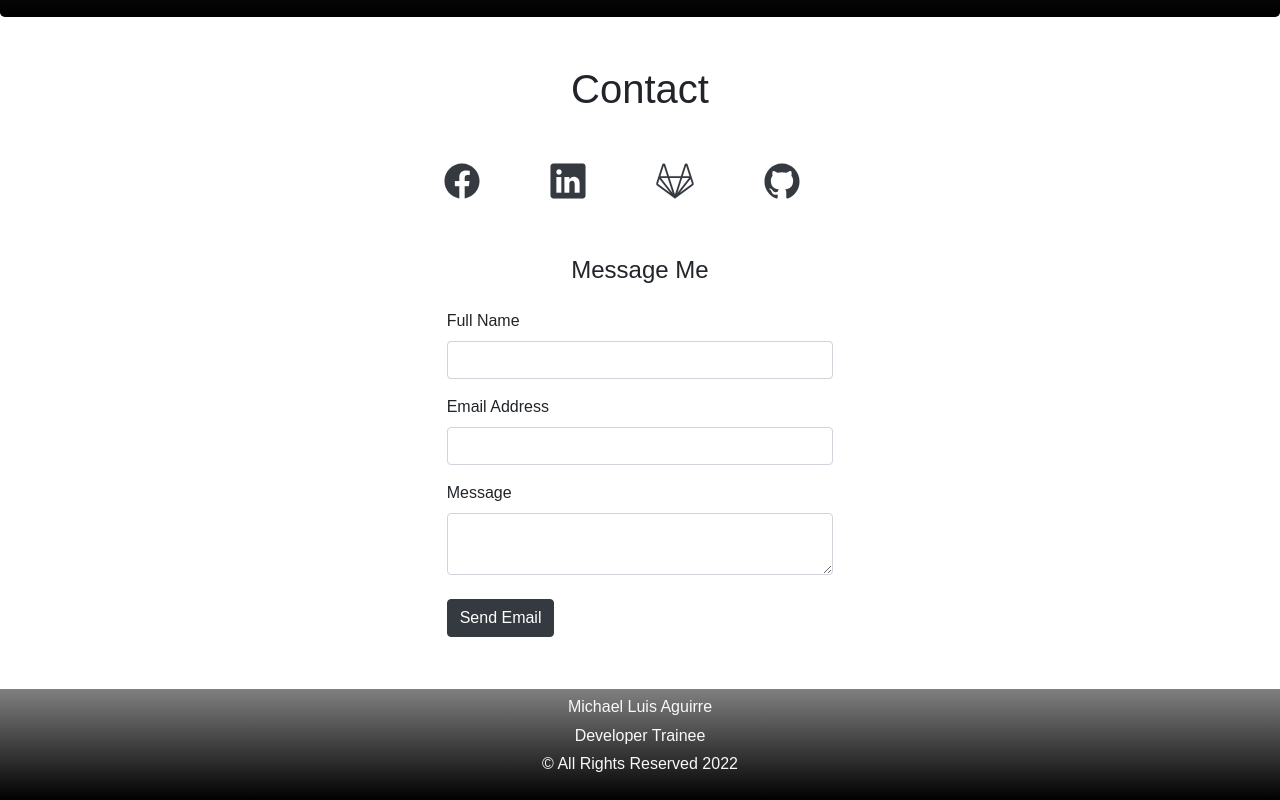
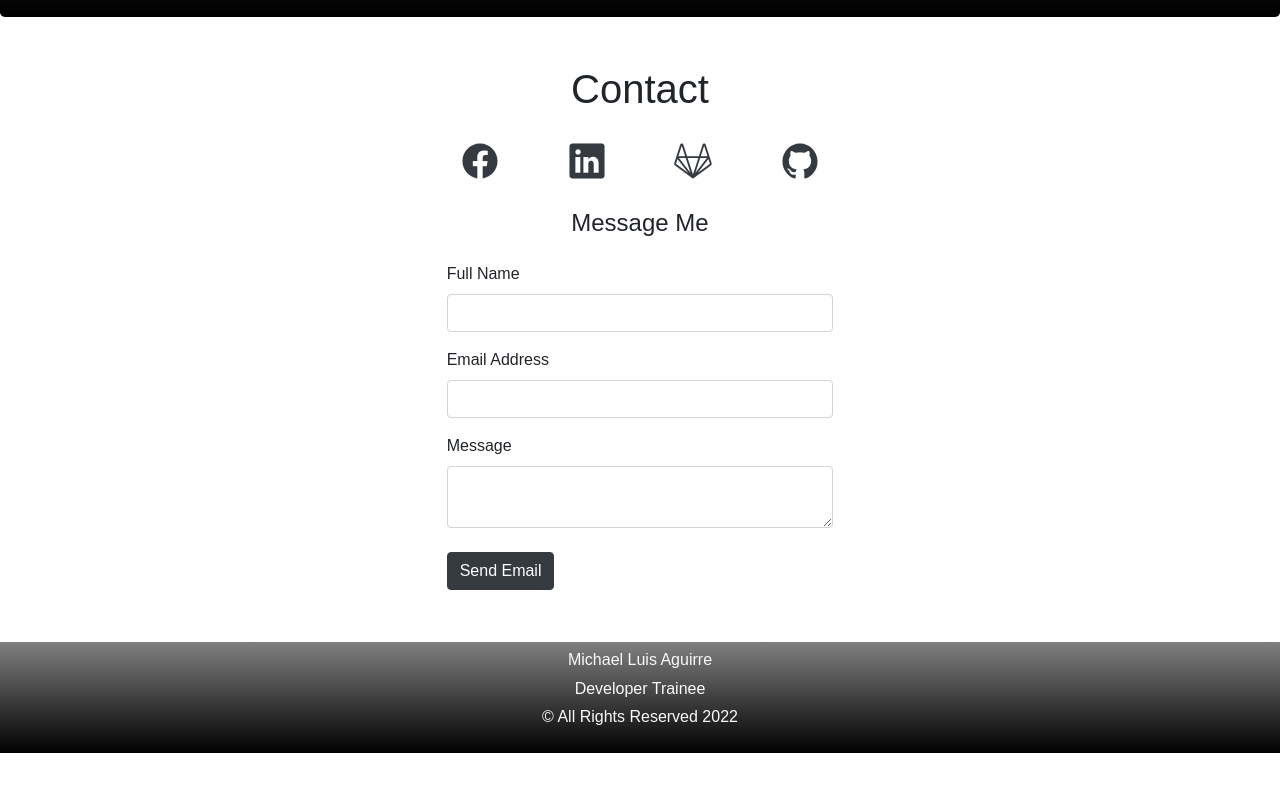
Before and after one commit to MLRA02/webprofile, a plain HTML site: page index.html in a window 1280 px wide. Shown: the part 1950-2750 px from the top of the page. After the commit the page ends 2703 px from the top, so only its background shows below. Drawn offline with nearby package versions, Linux system fonts and the light colour scheme; a web font is replaced by a local one.

Commit message:
Edit index.html

```diff
--- a/style.css
+++ b/style.css
@@ -47,13 +47,27 @@ footer{
 }
 
 ion-icon {
-  font-size: 40px;
+    font-size: 40px;
+    position: absolute;
+    top: 50%;
+    left: 50%;
+    height: 50%;
+    transform: translate(-50%, -50%);
+    width: 40px;
+    height: 40px;
+    display: block;
+    transition: transform 1s;
+
 }
 
 ion-icon:hover {
-  transform: scale(1.3);
+    transform: translate(1px, 1px);
+    opacity: 1;
+
 
 }
+
+
 .logo:hover{
     transform: scale(1.3);
 }
```
